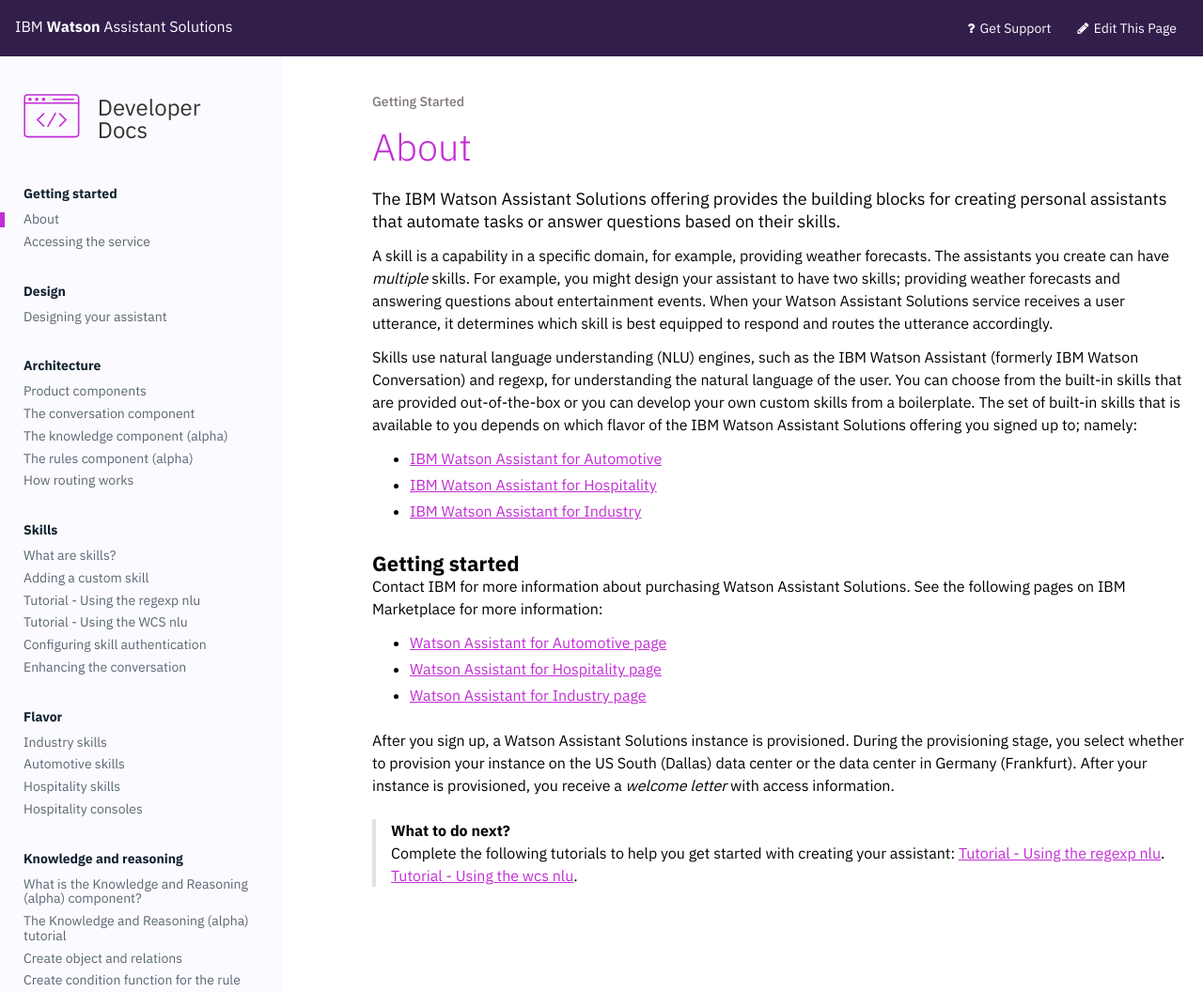
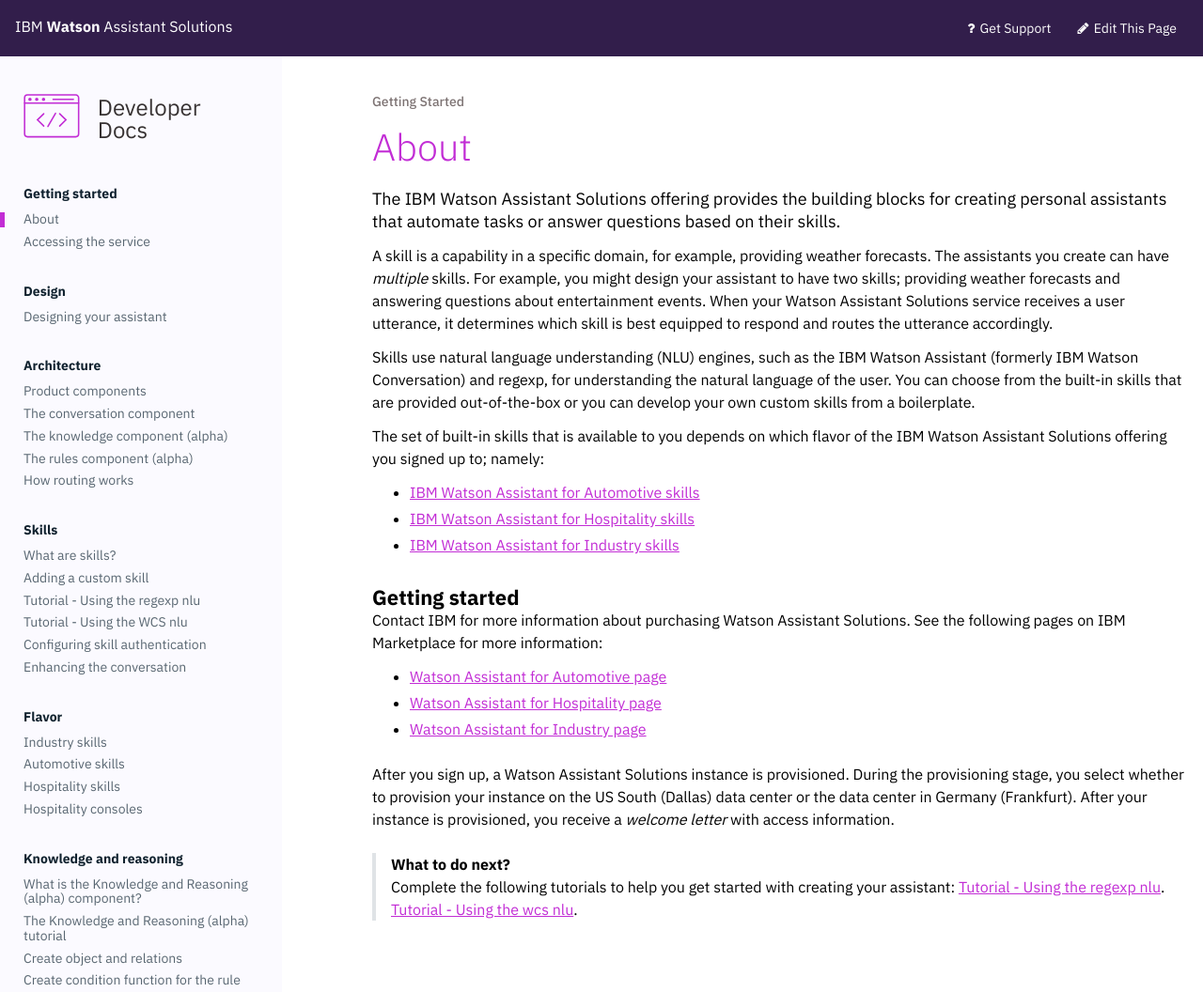
Before and after one commit to Watson-Personal-Assistant/developer, a Jekyll site: the page built from _content/get-started/get-started.md, in a window 1280 px wide. Shown: the whole page at 94% size. Built offline with Jekyll 4.4.1, drawn with Linux system fonts in a browser that asks for light colours.

Commit message:
formatting

```diff
--- a/_content/get-started/get-started.md
+++ b/_content/get-started/get-started.md
@@ -6,10 +6,12 @@
 
 A skill is a capability in a specific domain, for example, providing weather forecasts. The assistants you create can have *multiple* skills. For example, you might design your assistant to have two skills; providing weather forecasts and answering questions about entertainment events. When your Watson Assistant Solutions service receives a user utterance, it determines which skill is best equipped to respond and routes the utterance accordingly.
 
-Skills use natural language understanding (NLU) engines, such as the IBM Watson Assistant (formerly IBM Watson Conversation) and regexp, for understanding the natural language of the user.  You can choose from the built-in skills that are provided out-of-the-box or you can develop your own custom skills from a boilerplate.  The set of built-in skills that is available to you depends on which flavor of the IBM Watson Assistant Solutions offering you signed up to; namely:
-- [IBM Watson Assistant for Automotive]({{site.baseurl}}/flavours/automotive)
-- [IBM Watson Assistant for Hospitality]({{site.baseurl}}/flavours/hospitality)
-- [IBM Watson Assistant for Industry]({{site.baseurl}}/flavours/industry)
+Skills use natural language understanding (NLU) engines, such as the IBM Watson Assistant (formerly IBM Watson Conversation) and regexp, for understanding the natural language of the user.  You can choose from the built-in skills that are provided out-of-the-box or you can develop your own custom skills from a boilerplate.
+
+The set of built-in skills that is available to you depends on which flavor of the IBM Watson Assistant Solutions offering you signed up to; namely:
+- [IBM Watson Assistant for Automotive skills]({{site.baseurl}}/flavours/automotive)
+- [IBM Watson Assistant for Hospitality skills]({{site.baseurl}}/flavours/hospitality)
+- [IBM Watson Assistant for Industry skills]({{site.baseurl}}/flavours/industry)
 
 
 ### Getting started
```
